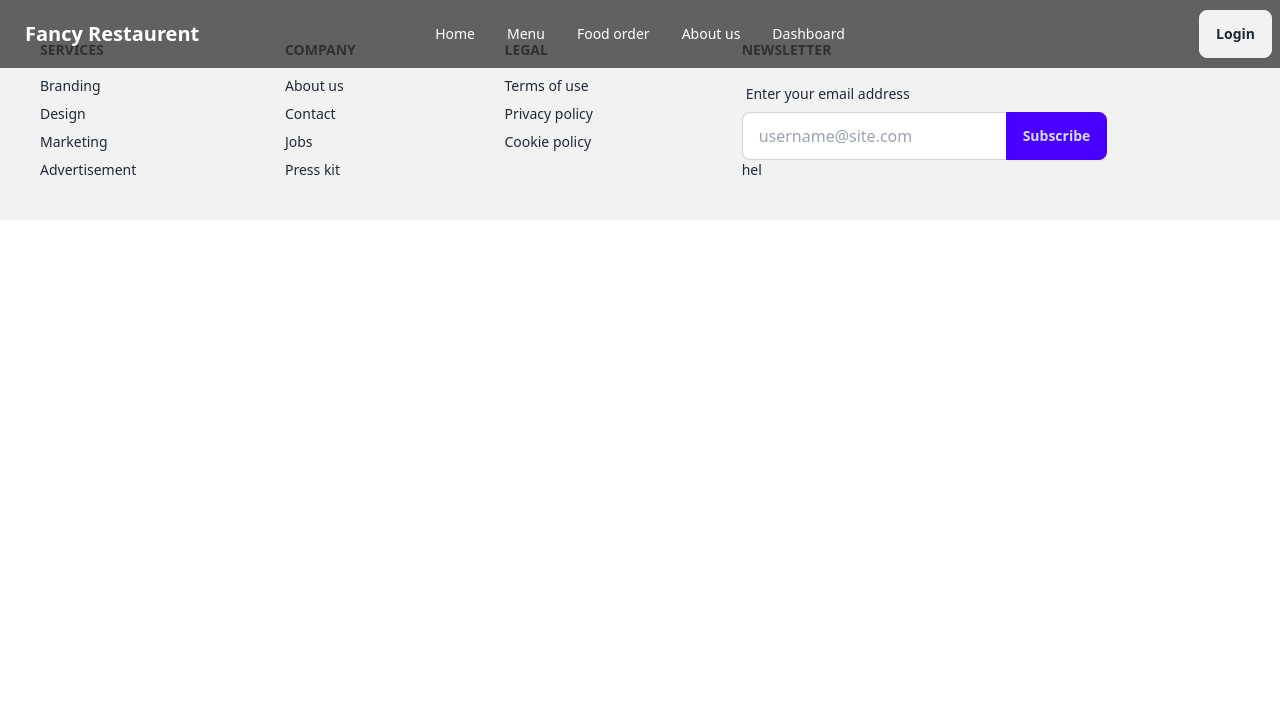
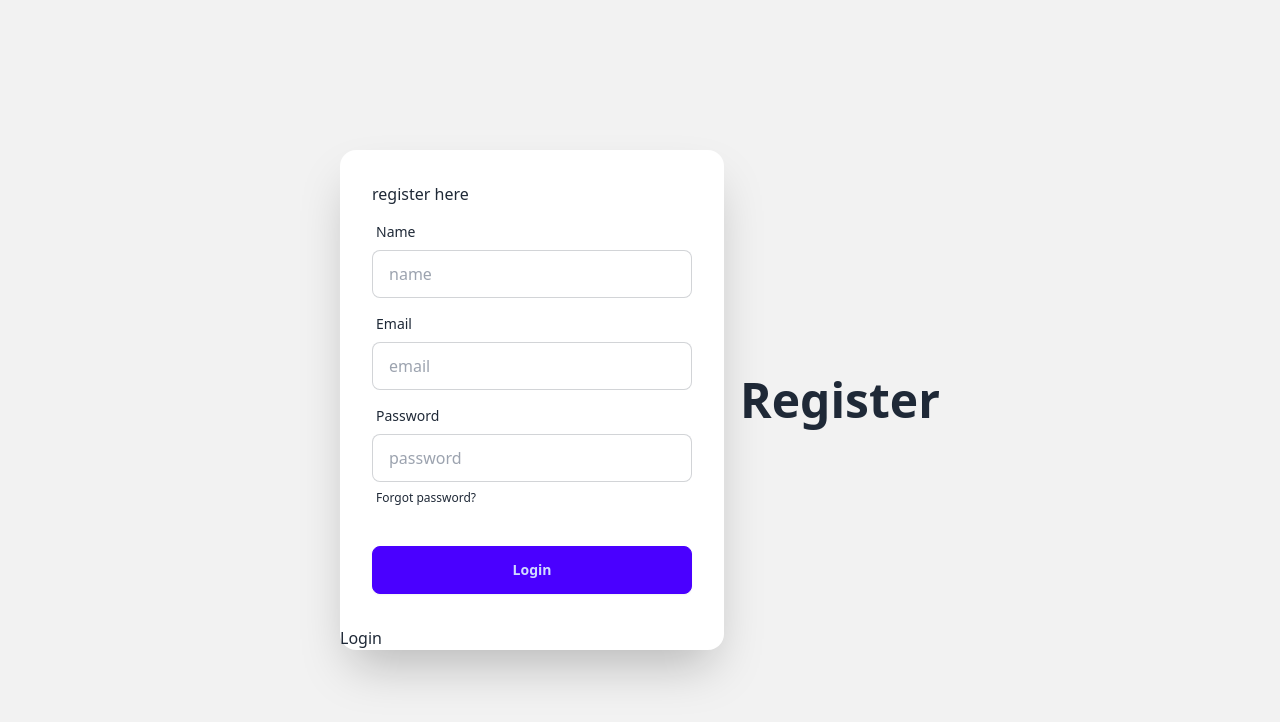
Before and after one commit to sanjidatanha09/Restaurant-client, a React (Vite) app: page /registration in a window 1280 px wide. Shown: the top 722 px of the page. Built offline with nearby package versions, Linux system fonts and the light colour scheme; no server answers.

Commit message:
password validation

```diff
--- a/package.json
+++ b/package.json
@@ -17,6 +17,7 @@
     "react": "^18.2.0",
     "react-dom": "^18.2.0",
     "react-helmet-async": "^2.0.4",
+    "react-hook-form": "^7.51.2",
     "react-parallax": "^3.5.1",
     "react-rating": "^2.0.5",
     "react-responsive-carousel": "^3.2.23",
--- a/src/Layout/Main.jsx
+++ b/src/Layout/Main.jsx
@@ -10,7 +10,9 @@ const Main = () => {
     const location = useLocation();
     console.log(location);
 
-    const noHeaderFooter = location.pathname.includes('login')
+    //this is remove  navbar and footer if page is login or register
+
+    const noHeaderFooter = location.pathname.includes('login') || location.pathname.includes('registration');
 
     return (
         <div>
--- a/src/LoginPage/Login.jsx
+++ b/src/LoginPage/Login.jsx
@@ -1,8 +1,12 @@
 /* eslint-disable no-unused-vars */
-import React, { useEffect, useRef, useState } from 'react';
+import React, { useContext, useEffect, useRef, useState } from 'react';
 import { loadCaptchaEnginge, LoadCanvasTemplate, LoadCanvasTemplateNoReload, validateCaptcha } from 'react-simple-captcha';
+import { AuthContext } from '../Providers/AuthProvider';
+import { Link } from 'react-router-dom';
 
 const Login = () => {
+
+    const {signIn} = useContext(AuthContext)
 
     const captchaRef = useRef(null);
 
@@ -21,6 +25,12 @@ const Login = () => {
         const password = form.password.value;
         // const captcha= form.captcha.value;
         console.log(email, password)
+
+        signIn(email,password)
+        .then(result =>{
+            const user = result.user;
+            console.log(user);
+        })
     }
 
     const handleValidateCaptcha = () =>{
@@ -45,6 +55,7 @@ const Login = () => {
                     <div className="card shrink-0 w-full max-w-sm
                     shadow-2xl bg-base-100">
                         <form onSubmit={handleLogin} className="card-body">
+                            <p>Login here</p>
                             <div className="form-control">
                                 <label className="label">
                                     <span className="label-text">Email</span>
@@ -73,6 +84,9 @@ const Login = () => {
                                 <button disabled={disabled} type='submit' className="btn btn-primary">Login</button>
                             </div>
                         </form>
+                        <Link to='/registration'>Registration
+
+                        </Link>
                     </div>
                 </div>
             </div>
--- a/src/LoginPage/Registration.jsx
+++ b/src/LoginPage/Registration.jsx
@@ -1,10 +1,92 @@
 /* eslint-disable no-unused-vars */
-import React from 'react';
+import React, { useEffect, useRef, useState } from 'react';
+import { useForm } from 'react-hook-form';
+import { Link } from 'react-router-dom';
+
+
+
 
 const Registration = () => {
+
+    const { register,handleSubmit,watch, formState: {errors}  } = useForm();
+
+    const onSubmit = data =>{
+        console.log(data);
+    }
+
+    //field change then see
+    console.log(watch("name"));
+
+
+
+
+
     return (
         <div>
+            <div className="hero min-h-screen bg-base-200">
+                <div className="hero-content flex-col lg:flex-row-reverse">
+                    <div className="text-center lg:text-left">
+                        <h1 className="text-5xl font-bold">Register</h1>
 
+                    </div>
+                    <div className="card shrink-0 w-full max-w-sm
+                    shadow-2xl bg-base-100">
+                        <form onSubmit={handleSubmit(onSubmit)} className="card-body">
+                            <p>register here</p>
+
+                            <div className="form-control">
+                                <label className="label">
+                                    <span className="label-text">Name</span>
+                                </label>
+                                <input  {...register("name", {required:true})} name="name" placeholder="name" className="input input-bordered"  />
+
+                                {errors.name && <span>This field is required</span>}
+                            </div>
+
+
+                            <div className="form-control">
+                                <label className="label">
+                                    <span className="label-text">Email</span>
+                                </label>
+                                <input type='email' {...register("email", { required: true })}  placeholder="email" className="input input-bordered"  />
+                                {errors.email && <span className='text-red-600'>This field is required</span>}
+                            </div>
+                            <div className="form-control">
+                                <label className="label">
+                                    <span className="label-text">Password</span>
+                                </label>
+                                <input type="password" {...register("password", {
+                                    required: true ,
+                                    maxLength:20 ,
+                                    minLength:6
+
+
+                                    })}
+                                    placeholder="password" className="input input-bordered"  />
+                                {errors.password?.type ==='required'  && <span>This field is required</span>}
+
+                                {errors.password?.type === 'minLength' && <span>password must be 6 character</span>}
+
+                                {errors.password?.type === 'maxLength' && <span>password less than 20 character</span>}
+
+
+                                <label className="label">
+                                    <a href="#" className="label-text-alt link link-hover">Forgot password?</a>
+                                </label>
+                            </div>
+
+
+                            <div className="form-control mt-6">
+                                <button  className="btn btn-primary">Login</button>
+                            </div>
+                        </form>
+
+                        <Link to='/login'>Login
+
+                        </Link>
+                    </div>
+                </div>
+            </div>
         </div>
     );
 };
--- a/src/Providers/AuthProvider.jsx
+++ b/src/Providers/AuthProvider.jsx
@@ -1,7 +1,7 @@
 /* eslint-disable no-unused-vars */
 import React, { createContext, useEffect, useState } from 'react';
 
-import { getAuth, onAuthStateChanged } from 'firebase/auth';
+import { createUserWithEmailAndPassword, getAuth, onAuthStateChanged, signInWithEmailAndPassword, signOut } from 'firebase/auth';
 import { app } from '../firebase/firebase.config';
 
 export const AuthContext = createContext(null)
@@ -12,8 +12,21 @@ const AuthProvider = ({children}) => {
     const [user, setUser] = useState(null);
     const [loading, setLoading] = useState(true);
 
+    // for signup
     const createUser = (email,password) =>{
-        return
+        setLoading(true);
+        return createUserWithEmailAndPassword(auth, email, password)
+    }
+    // for signIn
+    const signIn = (email, password) => {
+        setLoading(true);
+        return signInWithEmailAndPassword(auth, email, password)
+    }
+
+    // for logout
+    const logOut = () => {
+        setLoading(true);
+        return signOut(auth)
     }
 
     useEffect(() =>{
@@ -32,7 +45,9 @@ const AuthProvider = ({children}) => {
     const authInfo = {
         user,
         loading,
-        createUser
+        createUser,
+        signIn,
+        logOut
 
     }
 
--- a/src/Routes/Routes.jsx
+++ b/src/Routes/Routes.jsx
@@ -8,6 +8,7 @@ import Menu from "../Pages2/Menu/Menu";
 import Order from "../Page3/OrderFood/Order";
 import Login from "../LoginPage/Login";
 import Registration from "../LoginPage/Registration";
+
 
 export const router = createBrowserRouter([
     {
```
Also changed, not shown: 1 other file (tests, documents, lock files or other folders).
